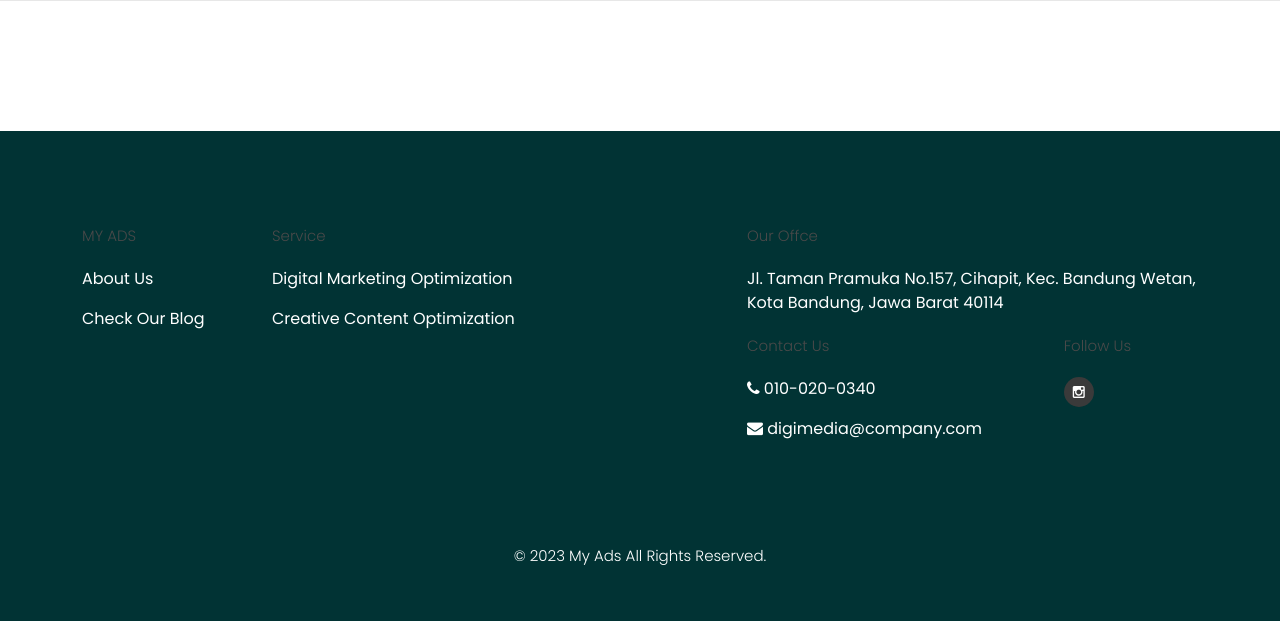
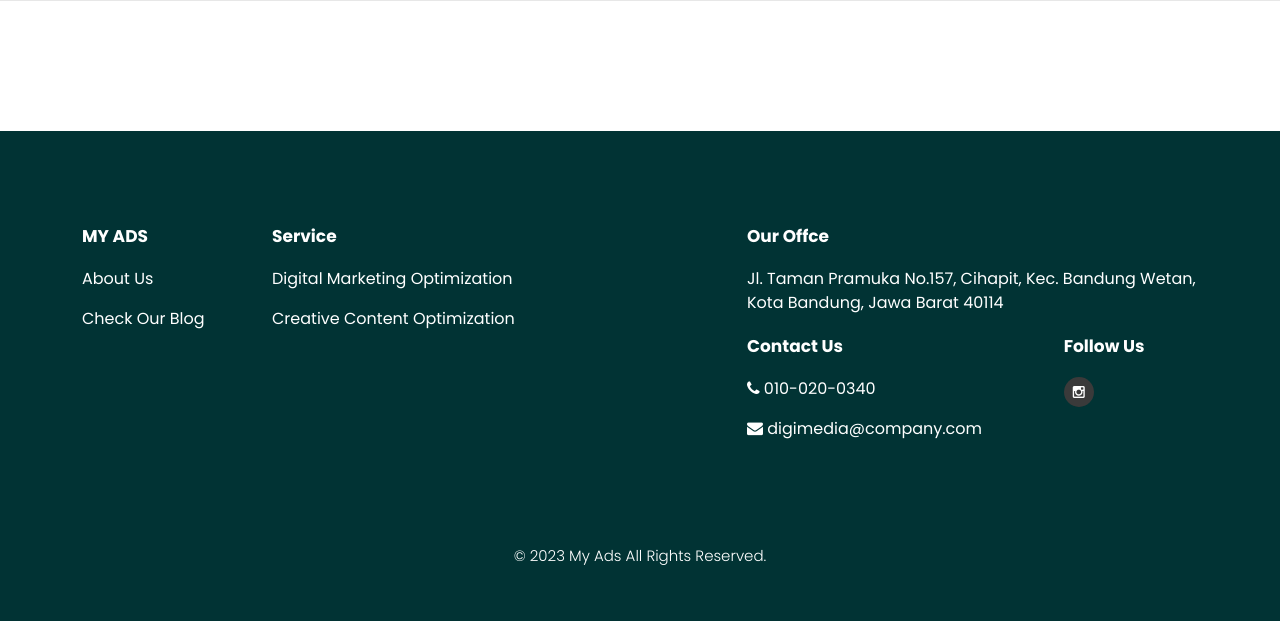
Before and after one commit to Hanif415/myads, a PHP site: page / in a window 1280 px wide. Shown: the part 5711-6332 px from the top of the page. Run offline with PHP 8.4, Linux system fonts and the light colour scheme.

Commit message:
change font footer

```diff
--- a/assets/css/templatemo-digimedia-v3.css
+++ b/assets/css/templatemo-digimedia-v3.css
@@ -2109,6 +2109,12 @@ footer .foot-text {
   margin-bottom: 30px;
 }
 
+footer .foot-item p {
+  font-weight: bold;
+  font-size: 17px;
+}
+
+footer p,
 footer p a {
   color: #fff;
   transition: all .5s;
```
